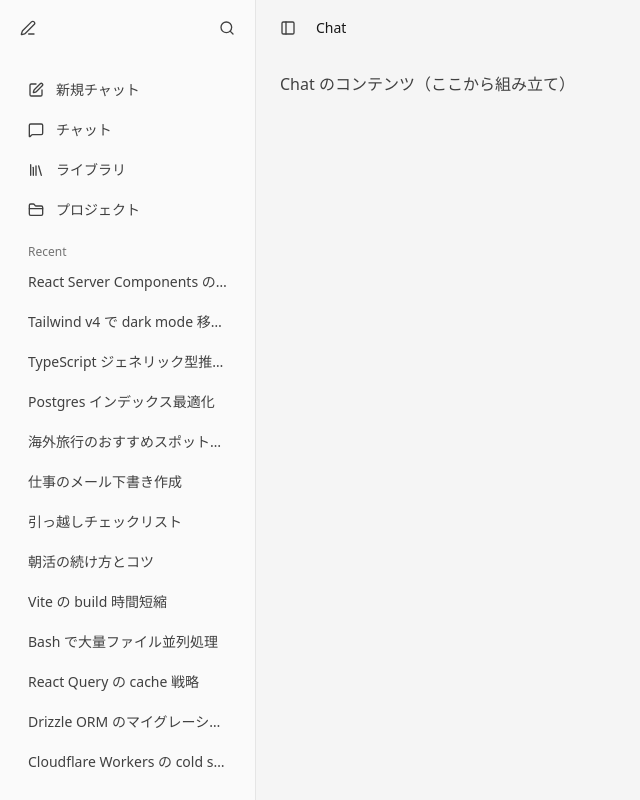
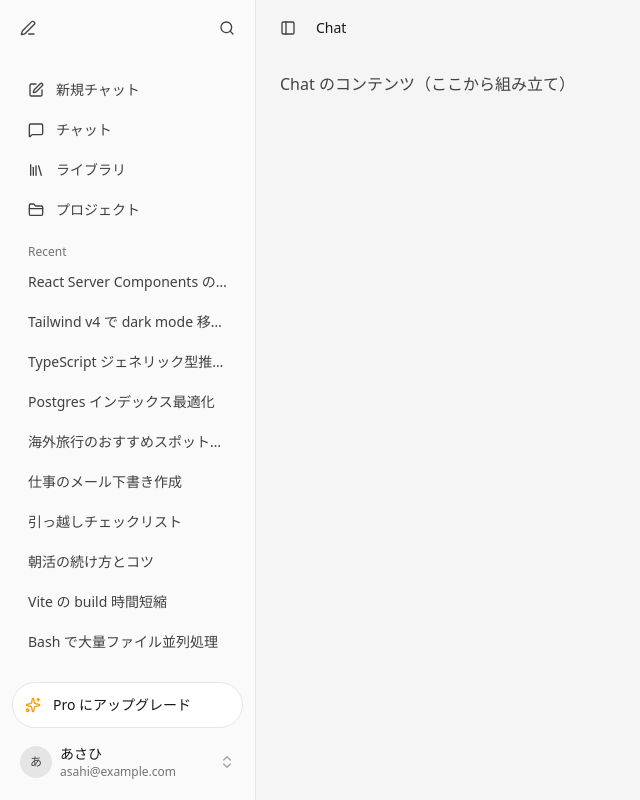
Before and after one commit to ashunar0/hisui, a React (Vite) app: page /chat in a window 1280 px wide. Shown: the whole page, without its empty margins (0-640 px from the left). Built offline with nearby package versions, Linux system fonts and the light colour scheme.

Commit message:
feat: Chat Sidebar Footer に Upgrade CTA と UserMenu を追加
- Pro アップグレードのピル型 CTA (Sparkles + 一行)
- UserMenu (Settings / Dashboard と同じ)

```diff
--- a/src/screens/chat/chat-sidebar.tsx
+++ b/src/screens/chat/chat-sidebar.tsx
@@ -4,11 +4,13 @@ import {
   MessageSquare,
   PenLine,
   Search,
+  Sparkles,
   SquarePen,
 } from "lucide-react";
 import { IconButton } from "@/components/ui/icon-button";
 import { ScrollArea } from "@/components/ui/scroll-area";
 import { Sidebar } from "@/components/ui/sidebar";
+import { UserMenu } from "@/components/user-menu";
 
 const RECENT_CHATS = [
   "React Server Components の使いどころ",
@@ -95,6 +97,18 @@ export function ChatSidebar() {
           </ScrollArea.Root>
         </div>
       </Sidebar.Content>
+      <Sidebar.Footer className="flex flex-col gap-2">
+        <button
+          type="button"
+          className="flex w-full items-start gap-3 rounded-full border border-border bg-surface p-3 text-left transition-colors hover:bg-hover"
+        >
+          <Sparkles className="mt-0.5 size-4 text-amber-500" />
+          <div className="flex flex-col gap-0.5">
+            <span className="text-sm font-medium">Pro にアップグレード</span>
+          </div>
+        </button>
+        <UserMenu name="あさひ" email="asahi@example.com" />
+      </Sidebar.Footer>
     </Sidebar.Root>
   );
 }
```
